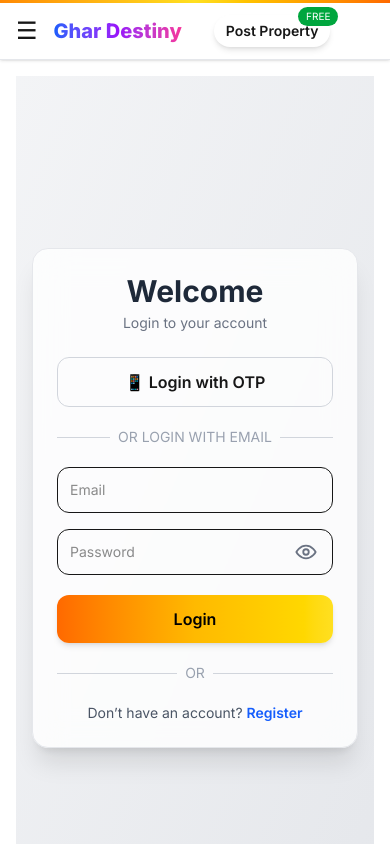
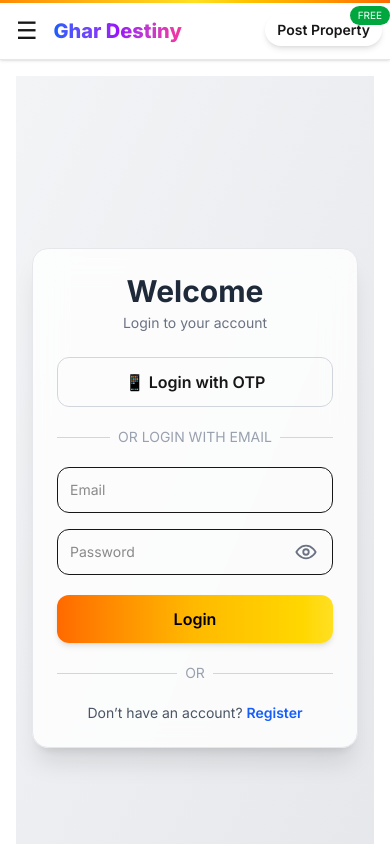
Before and after one commit to quickhome7070-create/quickhome, a Next.js app in the folder frontend/: page /login in a window 390 px wide. Shown: the top 844 px of the page. Built offline with nearby package versions, Linux system fonts and the light colour scheme; no server answers.

Commit message:
post properties button position left

```diff
--- a/frontend/src/components/Header.tsx
+++ b/frontend/src/components/Header.tsx
@@ -195,6 +195,13 @@ shadow-sm
 
 
 
+
+
+</div>
+
+ {/* Mobile Post Property Button */}
+ <div className="absolute right-2 top-1/2 -translate-y-1/2 md:hidden">
+
 <div className="relative inline-flex md:hidden">
   <button
     onClick={handlePostProperty}
@@ -215,8 +222,6 @@ shadow-sm
     FREE
   </span>
 </div>
-
-
 </div>
 {/* Desktop Nav */}
 <nav className="hidden md:flex items-center gap-6 text-sm font-semibold text-gray-900">
```
